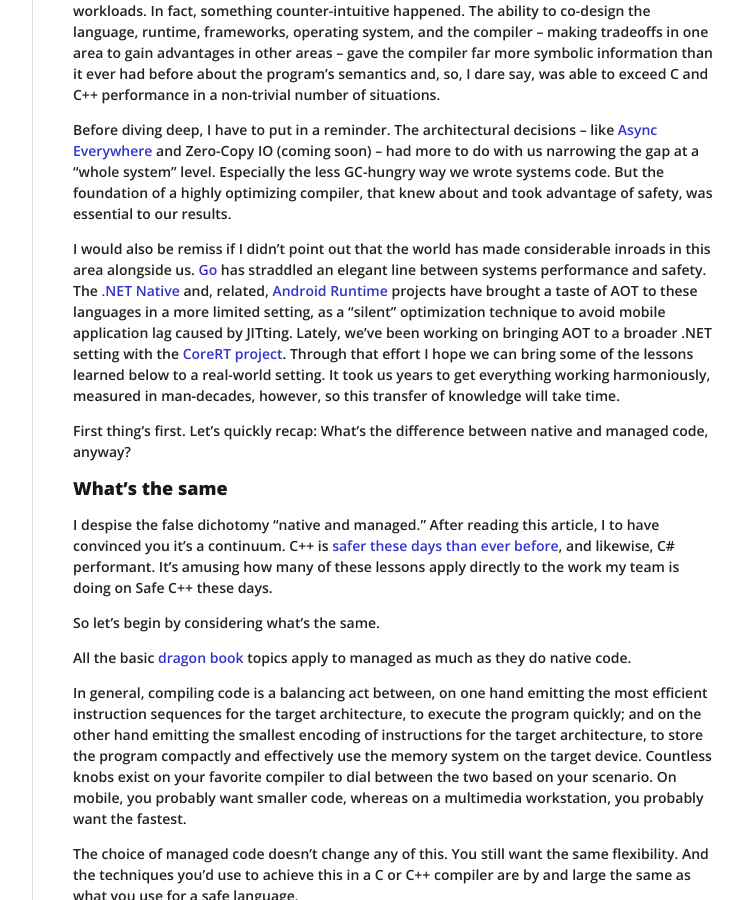
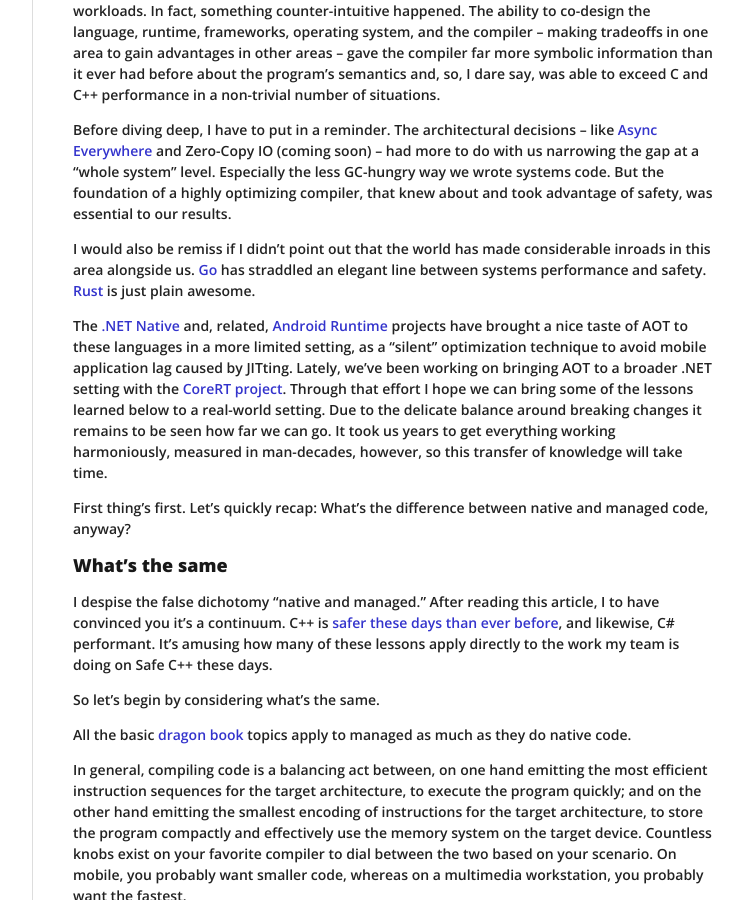
Before and after one commit to joeduffy/joeduffy.github.io, a Jekyll site: the page built from _posts/2015-12-19-safe-native-code.md, in a window 1280 px wide and 900 px high, scrolled down 604 px. Shown: the whole window, without its empty margins (378-1121 px from the left). Built offline with Jekyll 4.4.1, drawn with Linux system fonts in a browser that asks for light colours; nearby versions of some CDN libraries; Markdown is read by kramdown in place of the engine named in the settings.

Commit message:
Shout out to Rust

```diff
--- a/_posts/2015-12-19-safe-native-code.md
+++ b/_posts/2015-12-19-safe-native-code.md
@@ -46,12 +46,15 @@ narrowing the gap at a "whole system" level.  Especially the less GC-hungry way
 foundation of a highly optimizing compiler, that knew about and took advantage of safety, was essential to our results.
 
 I would also be remiss if I didn't point out that the world has made considerable inroads in this area alongside us.
-[Go](https://golang.org/) has straddled an elegant line between systems performance and safety.  The [.NET Native](
-https://msdn.microsoft.com/en-us/vstudio/dotnetnative.aspx) and, related, [Android Runtime](
-https://en.wikipedia.org/wiki/Android_Runtime) projects have brought a taste of AOT to these languages in a more limited
-setting, as a "silent" optimization technique to avoid mobile application lag caused by JITting.  Lately, we've been
-working on bringing AOT to a broader .NET setting with the [CoreRT project](https://github.com/dotnet/corert).  Through
-that effort I hope we can bring some of the lessons learned below to a real-world setting.  It took us years to get
+[Go](https://golang.org/) has straddled an elegant line between systems performance and safety.  [Rust](
+http://rust-lang.org/) is just plain awesome.
+
+The [.NET Native](https://msdn.microsoft.com/en-us/vstudio/dotnetnative.aspx) and, related, [Android Runtime](
+https://en.wikipedia.org/wiki/Android_Runtime) projects have brought a nice taste of AOT to these languages in a more
+limited setting, as a "silent" optimization technique to avoid mobile application lag caused by JITting.  Lately, we've
+been working on bringing AOT to a broader .NET setting with the [CoreRT project](https://github.com/dotnet/corert).
+Through that effort I hope we can bring some of the lessons learned below to a real-world setting.  Due to the
+delicate balance around breaking changes it remains to be seen how far we can go.  It took us years to get
 everything working harmoniously, measured in man-decades, however, so this transfer of knowledge will take time.
 
 First thing's first.  Let's quickly recap: What's the difference between native and managed code, anyway?
```
